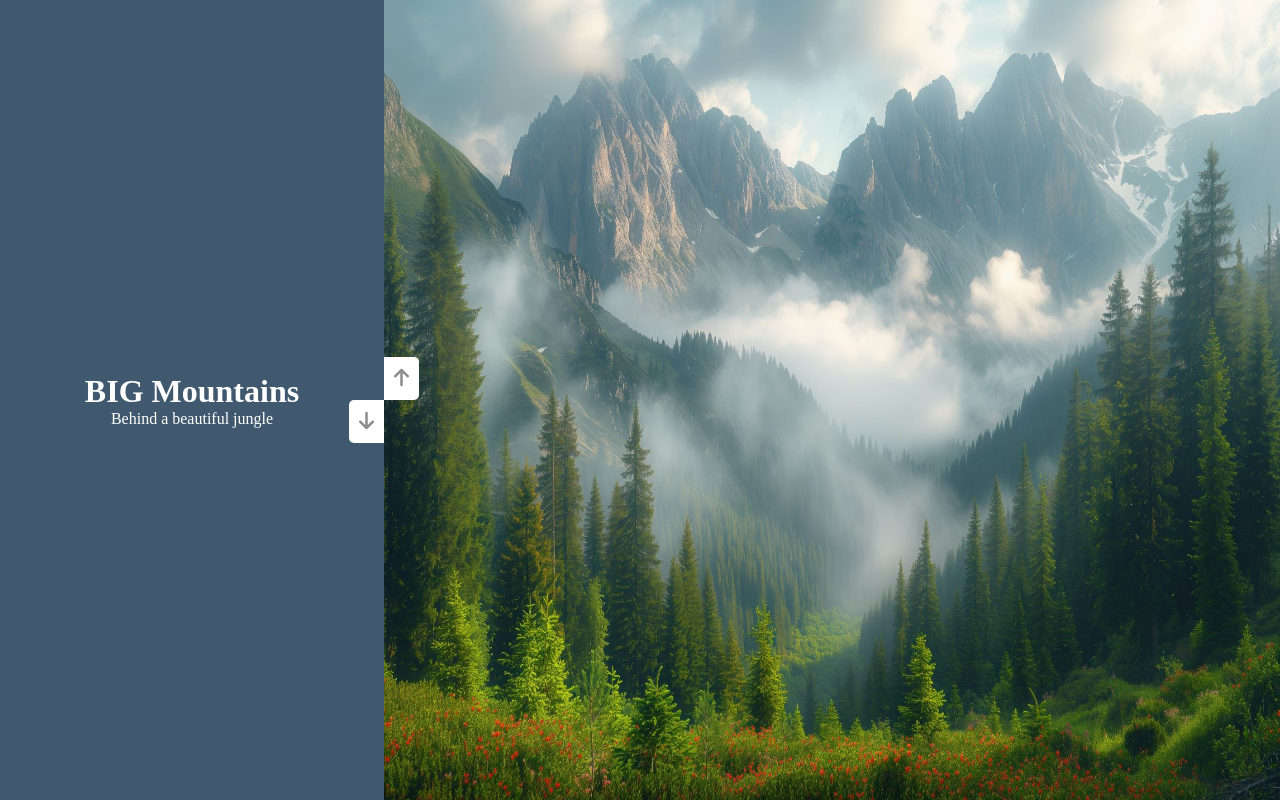
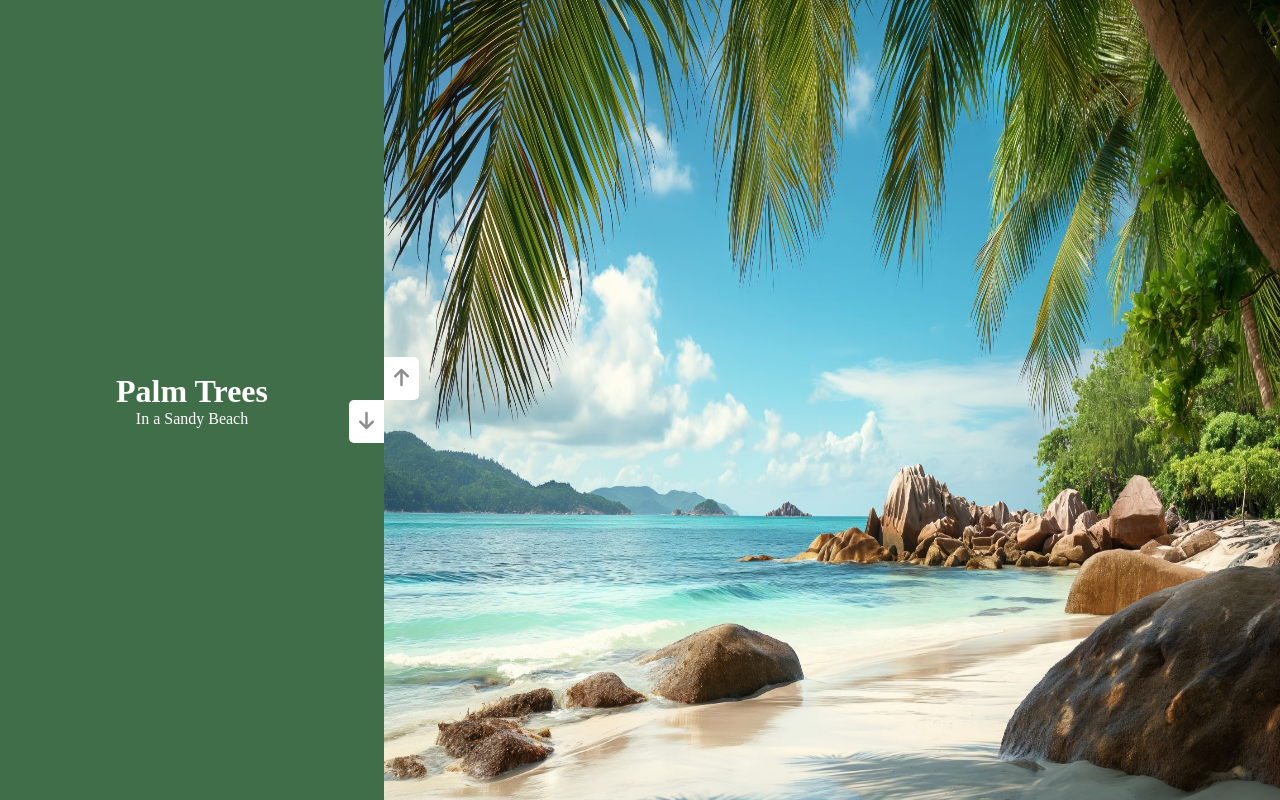
Before and after one commit to loyeh/vertical-slider, a plain HTML site: page index.html in a window 1280 px wide. Both pictures are taken after a click on the element 366 px from the left and 421 px from the top of the page. Drawn offline with Linux system fonts and the light colour scheme.

Commit message:
fixed bugs

```diff
--- a/index.html
+++ b/index.html
@@ -12,7 +12,7 @@
       referrerpolicy="no-referrer"
     />
     <script src="script.js" defer></script>
-    <title>Document</title>
+    <title>vertical</title>
   </head>
   <body>
     <div class="slide-container">
--- a/script.js
+++ b/script.js
@@ -28,6 +28,6 @@ function slideDown() {
     slideNum = 3;
   }
   console.log(slideNum);
-  rightSlides.style.transform = `translateY(-${height * slideNum}px`;
-  leftSlides.style.transform = `translateY(${height * slideNum}px`;
+  rightSlides.style.transform = `translateY(-${100 * slideNum}vh`;
+  leftSlides.style.transform = `translateY(${100 * slideNum}vh`;
 }
```
